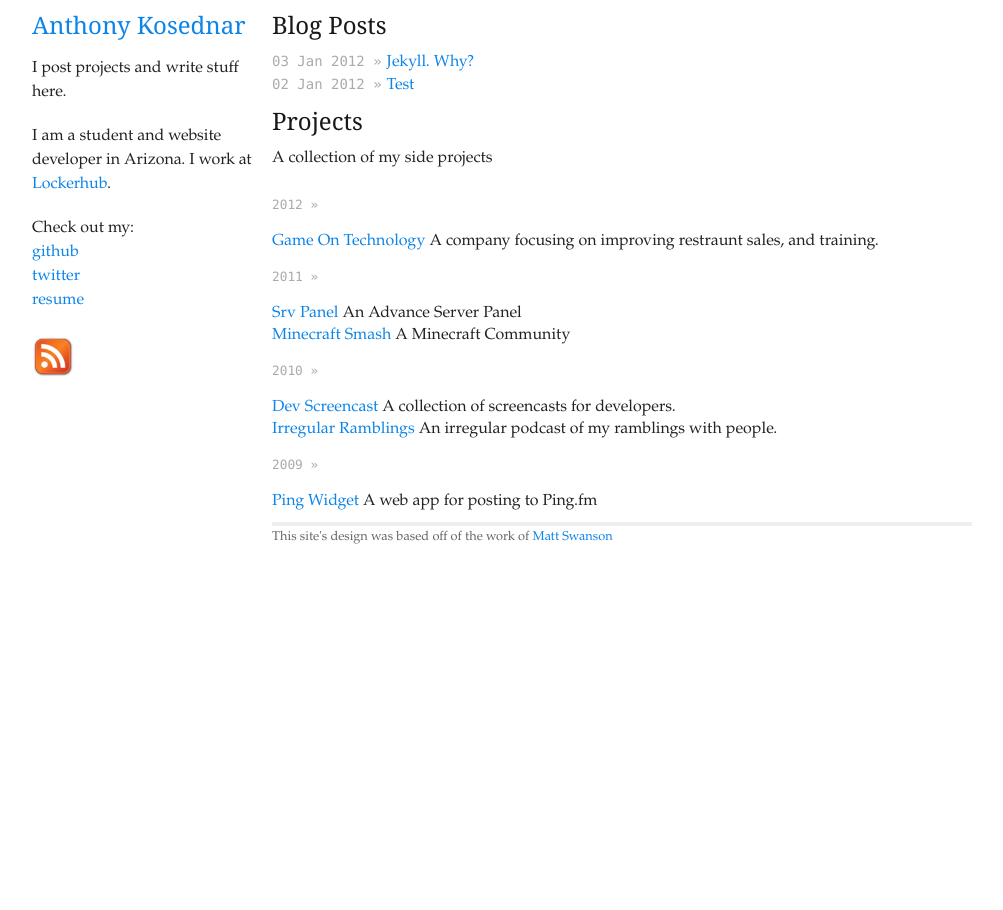
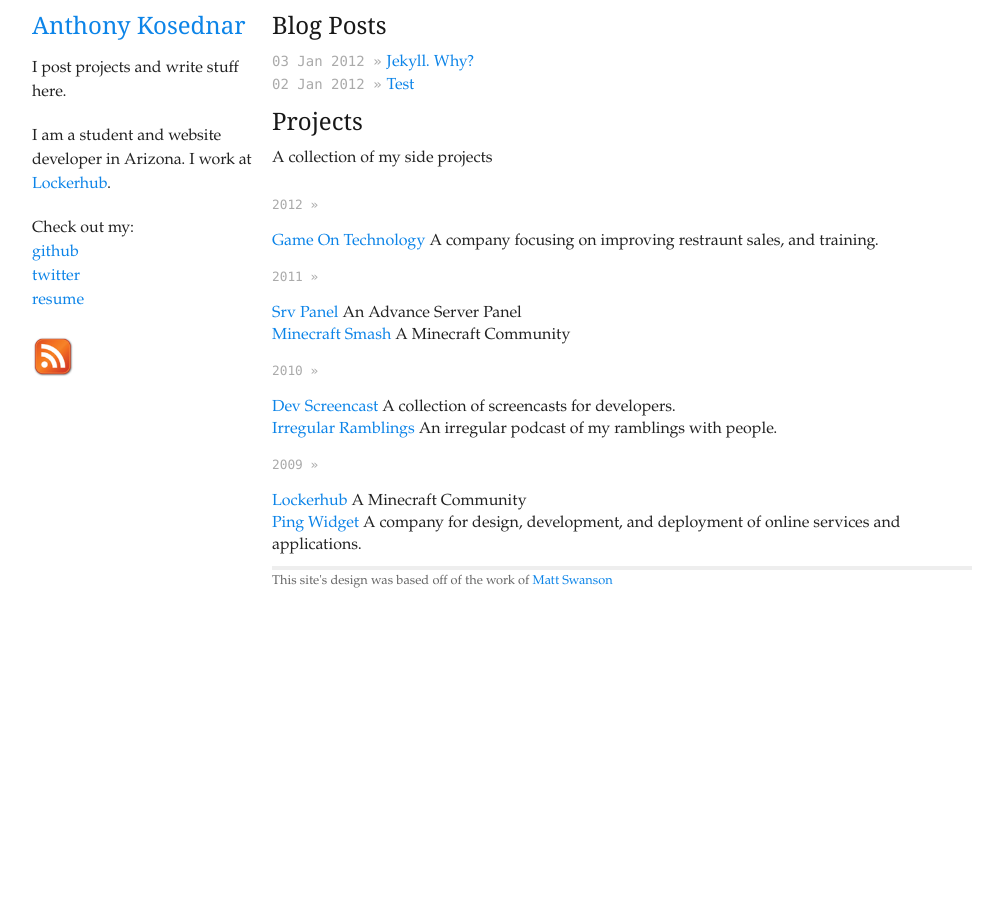
Before and after one commit to akosednar/akosednar.github.com, a Jekyll site: the page built from index.html, in a window 1280 px wide. Shown: the whole page, without its empty margins (138-1141 px from the left). Built offline with Jekyll 4.4.1, drawn with Linux system fonts in a browser that asks for light colours.

Commit message:
Added Lockerhub to project list

```diff
--- a/index.html
+++ b/index.html
@@ -32,6 +32,7 @@
 
 <h2 class="project-date">2009 &raquo;</h2>
   <ul class="posts">
-    <li><a href="http://pingwidget.com/">Ping Widget</a> A web app for posting to Ping.fm</li>
+        <li><a href="http://lockerhub.com/">Lockerhub</a> A Minecraft Community</li>
+	<li><a href="http://pingwidget.com/">Ping Widget</a> A company for design, development, and deployment of online services and applications.</li>
 </ul>
 </div>
```
